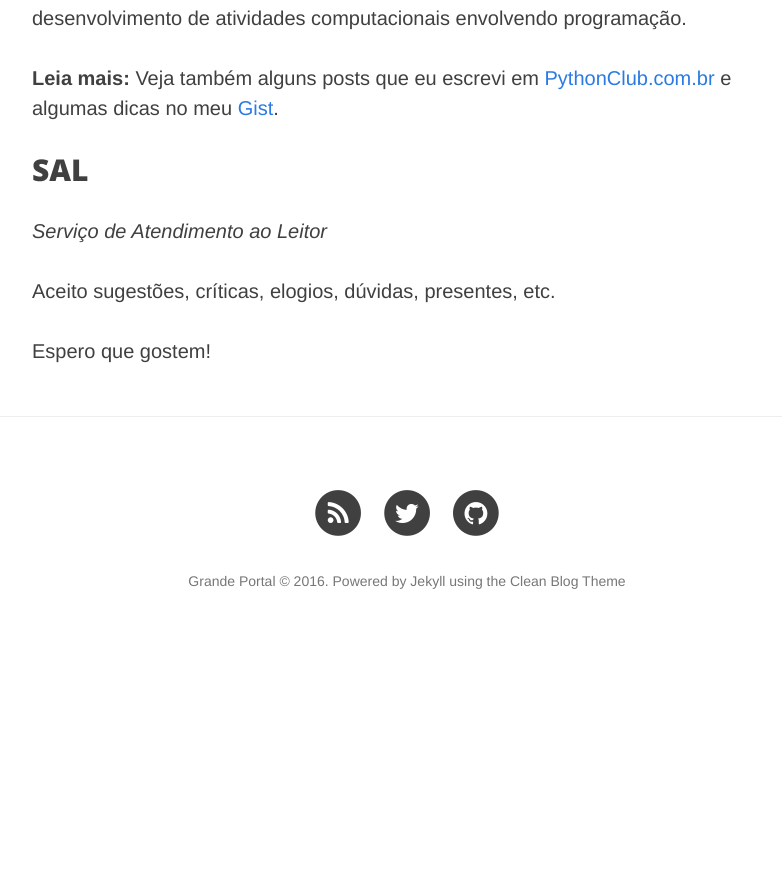
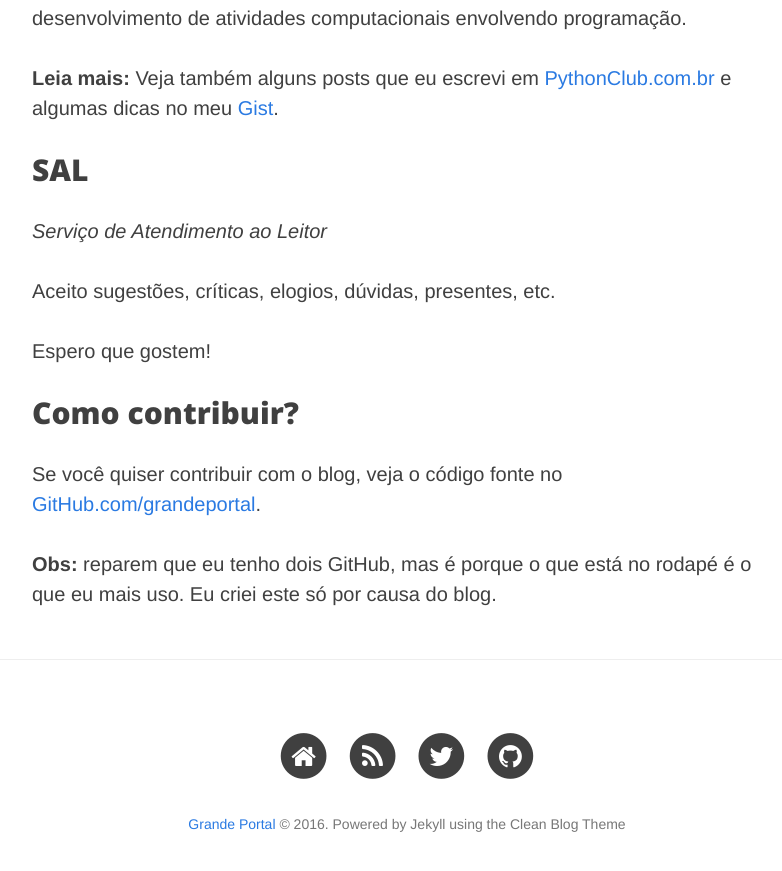
Before and after one commit to grandeportal/grandeportal.github.io, a Jekyll site: the page built from about.html, in a window 1280 px wide and 900 px high, scrolled down 981 px. Shown: the top 871 px of the window, without its empty margins (233-1015 px from the left). Built offline with Jekyll 4.4.1, drawn with Linux system fonts in a browser that asks for light colours; nearby versions of some CDN libraries; before the commit the page ends 1638 px from its top, so only the background shows below that.

Commit message:
hotfix footer and links

```diff
--- a/_includes/footer.html
+++ b/_includes/footer.html
@@ -4,6 +4,14 @@
         <div class="row">
             <div class="col-lg-8 col-lg-offset-2 col-md-10 col-md-offset-1">
                 <ul class="list-inline text-center">
+                    <li>
+                        <a href="{{ "/" | prepend: site.baseurl }}">
+                            <span class="fa-stack fa-lg">
+                                <i class="fa fa-circle fa-stack-2x"></i>
+                                <i class="fa fa-home fa-stack-1x fa-inverse"></i>
+                            </span>
+                        </a>
+                    </li>
                     <li>
                         <a href="{{ "/feed.xml" | prepend: site.baseurl }}">
                             <span class="fa-stack fa-lg">
@@ -43,7 +51,7 @@
                     </li>
                     {% endif %}
                 </ul>
-                <p class="copyright text-muted">{{ site.title }} &copy; {{ site.time | date: '%Y' }}. Powered by Jekyll using the Clean Blog Theme</p>
+                <p class="copyright text-muted"><a href="https://github.com/grandeportal/grandeportal.github.io">{{ site.title }}</a> &copy; {{ site.time | date: '%Y' }}. Powered by Jekyll using the Clean Blog Theme</p>
             </div>
         </div>
     </div>
--- a/_includes/head.html
+++ b/_includes/head.html
@@ -6,6 +6,10 @@
     <meta name="description" content="{{ site.description }}">
 
     <title>{% if page.title %}{{ page.title }} - {{ site.title }}{% else %}{{ site.title }}{% endif %}</title>
+
+    <!-- Favicon -->
+    <link rel="shortcut icon" href="{{ "/img/regismatrix.gif" | prepend: site.baseurl }}">
+
 
     <link rel="canonical" href="{{ page.url | replace:'index.html','' | prepend: site.baseurl | prepend: site.url }}">
 
--- a/about.html
+++ b/about.html
@@ -19,12 +19,13 @@ header-img: "img/home-the-gate.jpg"
 
 <h2>Sobre o blog</h2>
 
-<p>O nome do blog é <a href="#">Grande Portal</a> porque eu sempre me lembro de <a href="http://www.fullmetalalchemist.com.au/">Fullmetal Alchemist</a>, uma série de mangá da hora!</p>
+<p>O nome do blog é <a href="/">Grande Portal</a> porque eu sempre me lembro de <a href="http://www.fullmetalalchemist.com.au/">Fullmetal Alchemist</a>, uma série de mangá da hora!</p>
 
 <p>Mas aqui eu irei falar exclusivamente de <b>programação</b>! Dicas e tutoriais para desenvolvimento de atividades computacionais envolvendo programação.</p>
 
 <p><b>Leia mais:</b> Veja também alguns posts que eu escrevi em <a href="http://pythonclub.com.br/author/regis-da-silva.html">PythonClub.com.br</a> e algumas dicas no meu <a href="https://gist.github.com/rg3915/">Gist</a>.
 </p>
+
 
 <h2>SAL</h2>
 
@@ -33,3 +34,10 @@ header-img: "img/home-the-gate.jpg"
 <p>Aceito sugestões, críticas, elogios, dúvidas, presentes, etc.</p>
 
 <p>Espero que gostem!</p>
+
+
+<h2>Como contribuir?</h2>
+
+<p>Se você quiser contribuir com o blog, veja o código fonte no <a href="https://github.com/grandeportal/grandeportal.github.io">GitHub.com/grandeportal</a>.</p>
+
+<p><b>Obs:</b> reparem que eu tenho dois GitHub, mas é porque o que está no rodapé é o que eu mais uso. Eu criei este só por causa do blog.</p>
```
Also changed, not shown: img/regismatrix.gif (added), 8 other files.
